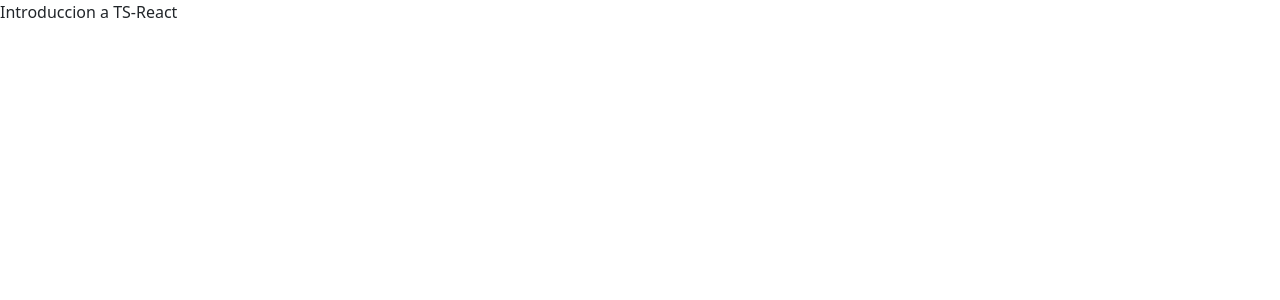
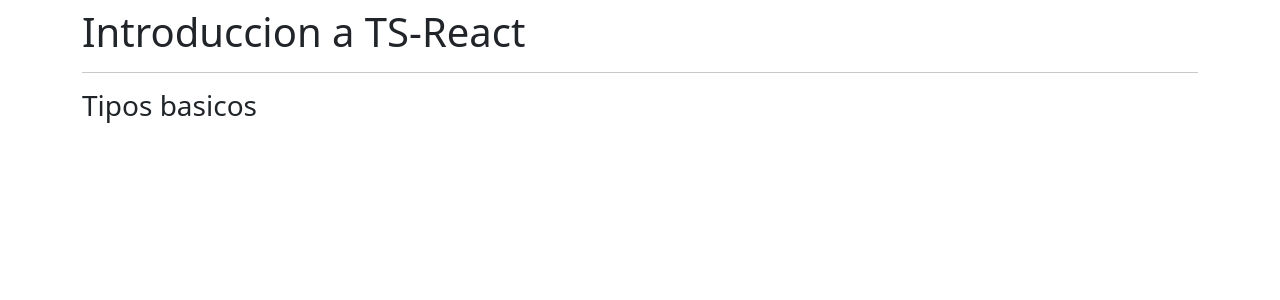
Before and after one commit to StevenACZ/GO-React-Typescript, a React (Create React App) app: page / in a window 1280 px wide. Shown: the top 300 px of the page. Built offline with nearby package versions, Linux system fonts and the light colour scheme.

Commit message:
tipos basicos primer commit

```diff
--- a/public/index.html
+++ b/public/index.html
@@ -33,7 +33,7 @@
     <title>React App</title>
     <!-- CSS only -->
   </head>
-  <body>
+  <body class="container">
     <noscript>You need to enable JavaScript to run this app.</noscript>
     <div id="root"></div>
     <!--
--- a/src/App.tsx
+++ b/src/App.tsx
@@ -1,10 +1,17 @@
 // React
 import React from 'react';
+import TiposBasicos from './typescript/TiposBasicos';
 
 interface Props {}
 
 const App: React.FC<Props> = () => {
-  return <div>Introduccion a TS-React</div>;
+  return (
+    <div className="mt-2">
+      <h1>Introduccion a TS-React</h1>
+      <hr />
+      <TiposBasicos />
+    </div>
+  );
 };
 
 export default App;
--- /dev/null
+++ b/src/typescript/TiposBasicos.tsx
@@ -0,0 +1,14 @@
+// React
+import React from 'react';
+
+interface Props {}
+
+const TiposBasicos: React.FC<Props> = () => {
+  return (
+    <>
+      <h3>Tipos basicos</h3>
+    </>
+  );
+};
+
+export default TiposBasicos;
```
